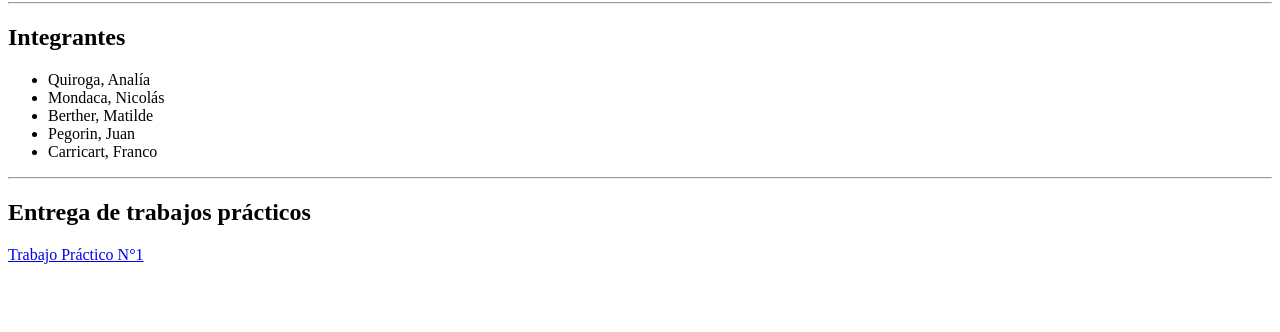
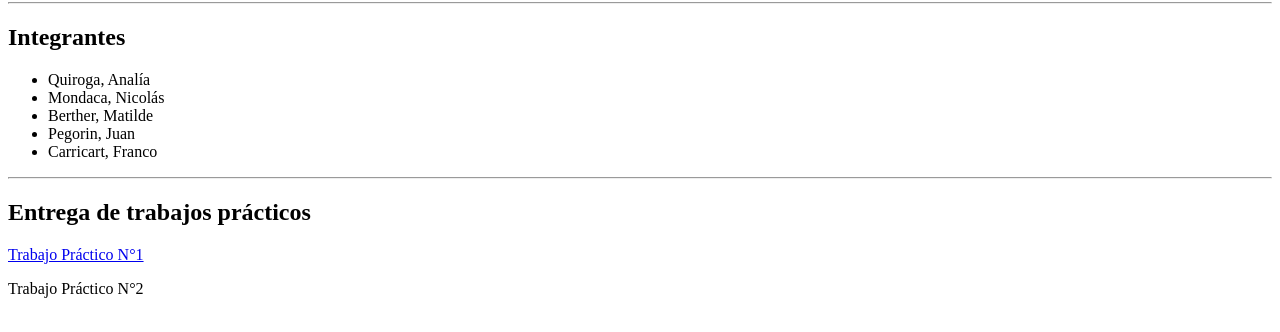
Before and after one commit to AQuirogaS/Entregas, a plain HTML site: page index.html in a window 1280 px wide. Shown: the part 64-396 px from the top of the page. Drawn offline with Linux system fonts and the light colour scheme.

Commit message:
Update index.html

```diff
--- a/index.html
+++ b/index.html
@@ -17,6 +17,6 @@
     <hr>
     <h2>Entrega de trabajos prácticos</h2>
     <p><a href="https://github.com/AQuirogaS/TP1_2022">Trabajo Práctico N°1</a></p>
-
+    <p><h href="https://github.com/AQuirogaS/TP2_2022">Trabajo Práctico N°2</a></p>
   </body>
 </html>
```
